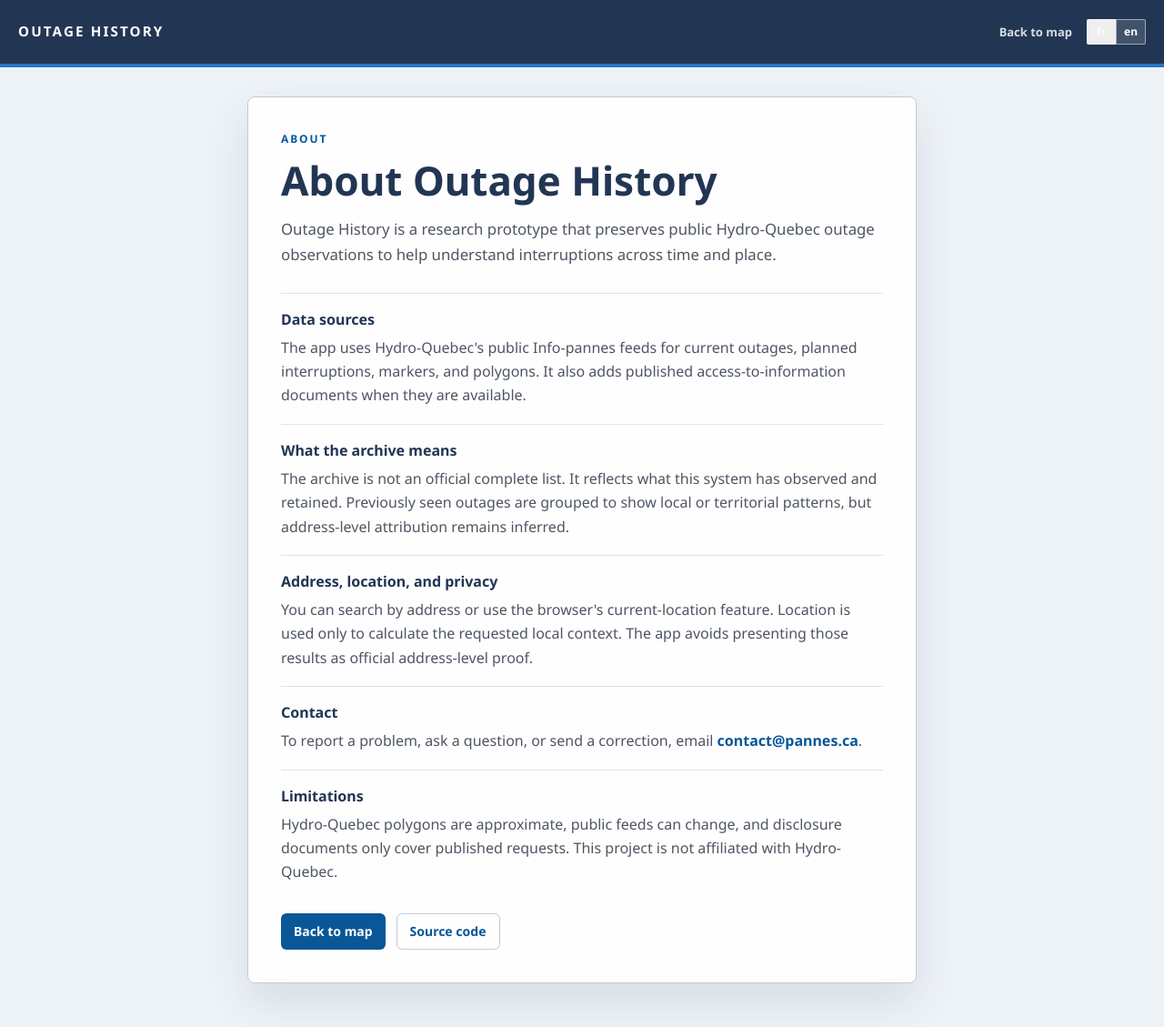
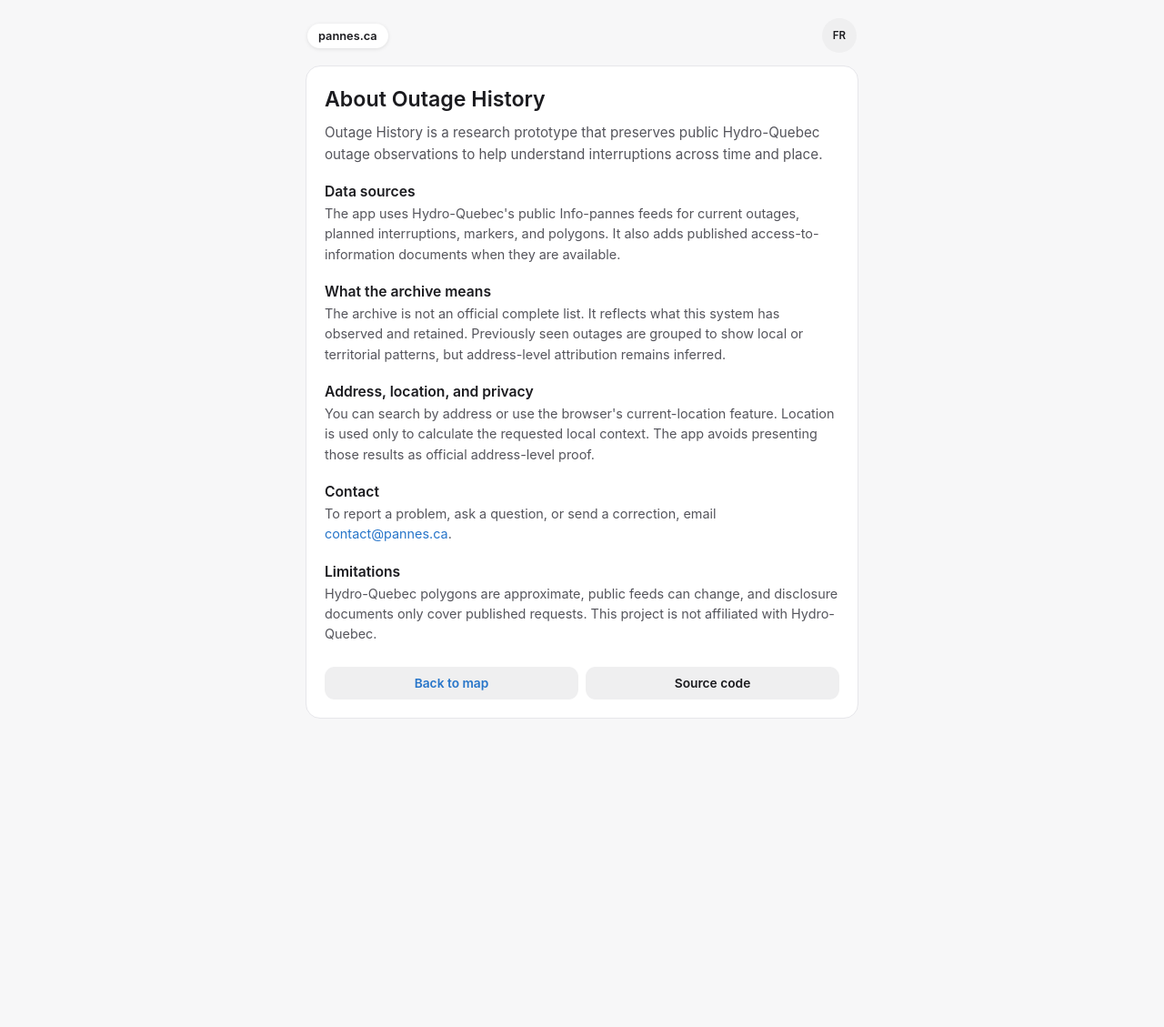
Before and after one commit to dlq/pannes-historiques, a Flask app: page /about?lang=en in a window 1280 px wide. Shown: the whole page at 91% size. After the commit the page ends 790 px from the top, so only its background shows below. Run offline with Flask 3, Linux system fonts and the light colour scheme.

Commit message:
Redesign the About page to match the sheet aesthetic
Replaces the navy-header About layout with the app's design language:
brand chip and round language toggle over the soft canvas, a single
white card with sentence-case headings and system type, the accent
contact link, and action buttons for back-to-map and the source repo.
Drops the Google Fonts dependency and the last navy theme-color:
both pages and the manifest now declare white, and the legacy
brand-mark/language-button CSS is gone.

```diff
--- a/app/static/app.css
+++ b/app/static/app.css
@@ -1226,191 +1226,77 @@ button {
 .ph-about-page {
   min-height: 100dvh;
   margin: 0;
-  background: #eef3f7;
-  color: var(--ph-blue-dark);
-  font-family: "Noto Sans", system-ui, -apple-system, BlinkMacSystemFont, "Segoe UI", sans-serif;
+  background: var(--ph-card);
 }
 
-.ph-about-header {
+.ph-about-shell {
+  max-width: 640px;
+  margin: 0 auto;
+  padding: 16px 16px 48px;
+}
+
+.ph-about-top {
   display: flex;
   align-items: center;
   justify-content: space-between;
-  gap: 1rem;
-  border-bottom: 4px solid var(--ph-accent);
-  background: var(--ph-blue-dark);
-  padding: calc(0.875rem + env(safe-area-inset-top, 0px)) 1.25rem 0.875rem;
-  color: #fff;
+  padding: 4px 2px 14px;
 }
 
 .ph-about-brand {
-  color: #fff;
+  padding: 6px 12px;
+  background: #fff;
+  border-radius: 999px;
+  box-shadow: 0 1px 4px rgb(0 0 0 / 0.1);
+  color: var(--ph-ink);
+  font-size: 0.8rem;
+  font-weight: 600;
   text-decoration: none;
 }
 
-.ph-about-nav {
-  display: inline-flex;
-  align-items: center;
-  gap: 1rem;
+.ph-about-card {
+  padding: 22px 20px 20px;
+  background: #fff;
+  border: 1px solid var(--ph-hairline);
+  border-radius: 16px;
 }
 
-.ph-about-map-link {
-  color: rgba(255, 255, 255, 0.82);
-  font-size: 0.8125rem;
-  font-weight: 700;
+.ph-about-title {
+  margin: 0;
+  color: var(--ph-ink);
+  font-size: 1.45rem;
+  font-weight: 600;
+  line-height: 1.25;
+}
+
+.ph-about-lede {
+  margin: 10px 0 0;
+  color: var(--ph-ink-2);
+  font-size: 0.95rem;
+  line-height: 1.55;
+}
+
+.ph-about-section {
+  margin-top: 20px;
+}
+
+.ph-about-heading {
+  margin: 0 0 4px;
+  color: var(--ph-ink);
+  font-size: 0.98rem;
+  font-weight: 600;
+}
+
+.ph-about-section p {
+  margin: 0;
+  color: var(--ph-ink-2);
+  font-size: 0.9rem;
+  line-height: 1.55;
+}
+
+.ph-about-action {
   text-decoration: none;
 }
 
-.ph-about-map-link:hover,
-.ph-about-map-link:focus-visible {
-  color: #fff;
-  text-decoration: underline;
-  text-underline-offset: 0.2rem;
+.ph-about-page .ph-overview-actions {
+  margin-top: 24px;
 }
-
-.ph-about-main {
-  display: grid;
-  min-height: calc(100dvh - 4.75rem);
-  place-items: start center;
-  padding: 2rem 1rem 3rem;
-}
-
-.ph-about-card {
-  width: min(46rem, 100%);
-  border: 1px solid #c5cad2;
-  border-radius: 0.5rem;
-  background: rgba(255, 255, 255, 0.96);
-  box-shadow: 0 1.25rem 3rem rgba(34, 54, 84, 0.12);
-  padding: clamp(1.25rem, 3vw, 2.25rem);
-}
-
-.ph-about-eyebrow {
-  margin: 0 0 0.75rem;
-  color: var(--ph-blue);
-  font-size: 0.75rem;
-  font-weight: 800;
-  letter-spacing: 0.16em;
-  text-transform: uppercase;
-}
-
-.ph-about-card h1 {
-  margin: 0;
-  font-size: clamp(1.75rem, 4vw, 2.75rem);
-  line-height: 1.08;
-  letter-spacing: 0;
-}
-
-.ph-about-lede {
-  margin: 1rem 0 1.75rem;
-  color: #4e5662;
-  font-size: 1.05rem;
-  line-height: 1.65;
-}
-
-.ph-about-card section {
-  border-top: 1px solid #dfe3e8;
-  padding: 1.125rem 0 0;
-  margin-top: 1.125rem;
-}
-
-.ph-about-card h2 {
-  margin: 0 0 0.45rem;
-  font-size: 1rem;
-  line-height: 1.3;
-}
-
-.ph-about-card p {
-  line-height: 1.65;
-}
-
-.ph-about-card section p {
-  margin: 0;
-  color: #4e5662;
-}
-
-.ph-about-inline-link {
-  color: var(--ph-blue);
-  font-weight: 700;
-  text-decoration: none;
-}
-
-.ph-about-inline-link:hover,
-.ph-about-inline-link:focus-visible {
-  text-decoration: underline;
-  text-underline-offset: 0.18rem;
-}
-
-.ph-about-actions {
-  display: flex;
-  flex-wrap: wrap;
-  gap: 0.75rem;
-  margin-top: 2rem;
-}
-
-.ph-about-primary-link,
-.ph-about-secondary-link {
-  display: inline-flex;
-  min-height: 2.5rem;
-  align-items: center;
-  border-radius: 0.375rem;
-  padding: 0 0.875rem;
-  font-size: 0.875rem;
-  font-weight: 700;
-  text-decoration: none;
-}
-
-.ph-about-primary-link {
-  background: var(--ph-blue);
-  color: #fff;
-}
-
-.ph-about-secondary-link {
-  border: 1px solid #c5cad2;
-  color: var(--ph-blue);
-}
-
-.ph-about-primary-link:hover,
-.ph-about-primary-link:focus-visible {
-  background: #19406c;
-}
-
-.ph-about-secondary-link:hover,
-.ph-about-secondary-link:focus-visible {
-  border-color: var(--ph-blue);
-}
-
-/* Brand and language controls shared with the About page */
-
-.ph-brand-mark {
-  display: inline-flex;
-  min-height: 2.625rem;
-  align-items: center;
-  font-size: 0.95rem;
-  font-weight: 800;
-  letter-spacing: 0.14em;
-  line-height: 1;
-  text-transform: uppercase;
-}
-
-/* Header search and language controls */
-
-.ph-language-button {
-  height: 1.75rem;
-  min-width: 2rem;
-  border: 1px solid rgba(255, 255, 255, 0.22);
-  padding: 0 0.5rem;
-  color: rgba(255, 255, 255, 0.74);
-  font-size: 0.75rem;
-  font-weight: 700;
-  line-height: 1;
-}
-
-.ph-language-button:hover,
-.ph-language-button:focus-visible {
-  color: #fff;
-}
-
-.ph-language-button.is-active {
-  border-color: rgba(255, 255, 255, 0.5);
-  background: rgba(255, 255, 255, 0.14);
-  color: #fff;
-}
--- a/app/templates/about.html
+++ b/app/templates/about.html
@@ -4,7 +4,7 @@
     <meta charset="utf-8">
     <meta name="viewport"
           content="width=device-width, initial-scale=1, viewport-fit=cover">
-    <meta name="theme-color" content="#223654">
+    <meta name="theme-color" content="#ffffff">
     <meta name="application-name" content="{{ t(lang, 'brand_title') }}">
     <meta name="description" content="{{ page_description }}">
     <meta property="og:type" content="website">
@@ -24,72 +24,52 @@
           href="{{ url_for('static', filename='favicon.svg') }}">
     <link rel="apple-touch-icon"
           href="{{ url_for('static', filename='app-icon-180.png') }}">
-    <link rel="preconnect" href="https://fonts.googleapis.com">
-    <link rel="preconnect" href="https://fonts.gstatic.com" crossorigin>
-    <link rel="stylesheet"
-          href="https://fonts.googleapis.com/css2?family=Noto+Sans:wght@400;500;600;700&amp;display=swap">
     <link rel="stylesheet"
           href="{{ url_for('static', filename='app.css', v=static_version) }}">
   </head>
   <body class="ph-about-page">
-    <header class="ph-about-header">
-      <a href="{{ url_for('index', lang=lang) }}"
-         class="ph-brand-mark ph-about-brand">{{ t(lang, 'brand_title') }}</a>
-      <nav class="ph-about-nav" aria-label="{{ t(lang, 'language') }}">
-        <a href="{{ url_for('index', lang=lang) }}" class="ph-about-map-link">{{ t(lang, "about_back") }}</a>
-        <form class="ph-language-form flex shrink-0 items-center"
-              method="get"
-              action="{{ url_for('about') }}">
-          <div class="flex">
-            <button name="lang"
-                    value="fr"
-                    class="ph-language-button rounded-l-sm {{ 'is-active' if lang == 'fr' else '' }}">fr</button>
-            <button name="lang"
-                    value="en"
-                    class="ph-language-button rounded-r-sm border-l-0 {{ 'is-active' if lang == 'en' else '' }}">
-              en
-            </button>
-          </div>
-        </form>
-      </nav>
-    </header>
-    <main class="ph-about-main">
-      <article class="ph-about-card">
-        <p class="ph-about-eyebrow">{{ t(lang, "about_link") }}</p>
-        <h1>{{ t(lang, "about_title") }}</h1>
+    <div class="ph-about-shell">
+      <header class="ph-about-top">
+        <a href="{{ url_for('index', lang=lang) }}" class="ph-about-brand">pannes.ca</a>
+        <a class="ph-lang-button"
+           href="{{ url_for('about', lang='en' if lang == 'fr' else 'fr') }}"
+           aria-label="{{ t(lang, 'language') }}">{{ "EN" if lang == "fr" else "FR" }}</a>
+      </header>
+      <main class="ph-about-card">
+        <h1 class="ph-about-title">{{ t(lang, "about_title") }}</h1>
         <p class="ph-about-lede">{{ t(lang, "about_intro") }}</p>
-        <section>
-          <h2>{{ t(lang, "about_sources_title") }}</h2>
+        <section class="ph-about-section">
+          <h2 class="ph-about-heading">{{ t(lang, "about_sources_title") }}</h2>
           <p>{{ t(lang, "about_sources_body") }}</p>
         </section>
-        <section>
-          <h2>{{ t(lang, "about_archive_title") }}</h2>
+        <section class="ph-about-section">
+          <h2 class="ph-about-heading">{{ t(lang, "about_archive_title") }}</h2>
           <p>{{ t(lang, "about_archive_body") }}</p>
         </section>
-        <section>
-          <h2>{{ t(lang, "about_privacy_title") }}</h2>
+        <section class="ph-about-section">
+          <h2 class="ph-about-heading">{{ t(lang, "about_privacy_title") }}</h2>
           <p>{{ t(lang, "about_privacy_body") }}</p>
         </section>
-        <section>
-          <h2>{{ t(lang, "about_contact_title") }}</h2>
+        <section class="ph-about-section">
+          <h2 class="ph-about-heading">{{ t(lang, "about_contact_title") }}</h2>
           <p>
             {{ t(lang, "about_contact_body") }}
-            <a href="mailto:contact@pannes.ca" class="ph-about-inline-link">contact@pannes.ca</a>.
+            <a href="mailto:contact@pannes.ca" class="ph-provenance-link">contact@pannes.ca</a>.
           </p>
         </section>
-        <section>
-          <h2>{{ t(lang, "about_limitations_title") }}</h2>
+        <section class="ph-about-section">
+          <h2 class="ph-about-heading">{{ t(lang, "about_limitations_title") }}</h2>
           <p>{{ t(lang, "about_limitations_body") }}</p>
         </section>
-        <footer class="ph-about-actions">
+        <div class="ph-overview-actions">
           <a href="{{ url_for('index', lang=lang) }}"
-             class="ph-about-primary-link">{{ t(lang, "about_back") }}</a>
+             class="ph-action-button ph-action-button--primary ph-about-action">{{ t(lang, "about_back") }}</a>
           <a href="{{ settings.app_repo_url }}"
              target="_blank"
              rel="noreferrer"
-             class="ph-about-secondary-link">{{ t(lang, "footer_source") }}</a>
-        </footer>
-      </article>
-    </main>
+             class="ph-action-button ph-about-action">{{ t(lang, "footer_source") }}</a>
+        </div>
+      </main>
+    </div>
   </body>
 </html>
--- a/app/templates/index.html
+++ b/app/templates/index.html
@@ -4,7 +4,7 @@
     <meta charset="utf-8">
     <meta name="viewport"
           content="width=device-width, initial-scale=1, viewport-fit=cover">
-    <meta name="theme-color" content="#223654">
+    <meta name="theme-color" content="#ffffff">
     <meta name="application-name" content="{{ t(lang, 'brand_title') }}">
     <meta name="description" content="{{ page_description }}">
     <meta property="og:type" content="website">
```
Also changed, not shown: tests/test_web.py (+1 -1 lines), app/static/manifest.webmanifest.
